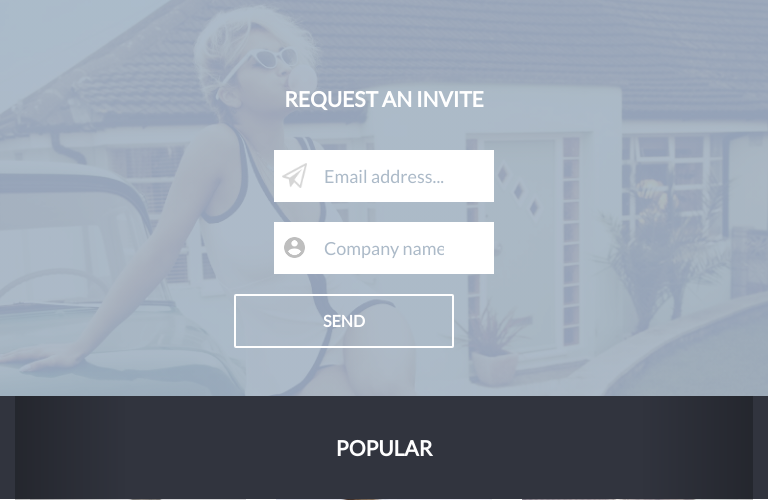
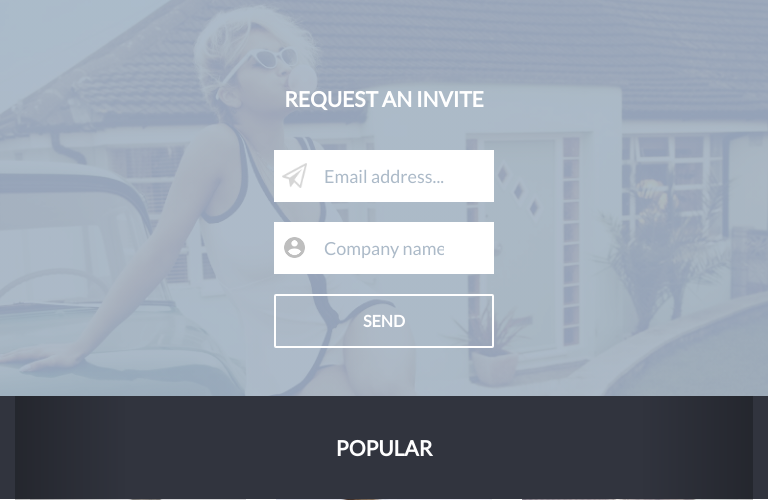
Before and after one commit to marta-marongiu/ootd, a PHP site: page /index-ootd.html in a window 768 px wide. Shown: the part 1468-1968 px from the top of the page. Run offline with PHP 8.4, Linux system fonts and the light colour scheme; some libraries are stand-ins or nearby versions.

Commit message:
correzione buttons

```diff
--- a/index-ootd.html
+++ b/index-ootd.html
@@ -99,7 +99,7 @@
                      <br>
                      <input type="text" name="company" placeholder="Company name/ Blog url..." id="account">
                      <br>
-                     <a href="#" class="btn btn-cta btn-lg">
+                     <a href="#" class="btn btn-cta btn-cta-send btn-lg">
                         <span class="send">send</span>
                      </a>
                     </form>
--- a/theme-ootd.css
+++ b/theme-ootd.css
@@ -57,6 +57,13 @@ h2 {
 	.btn-cta {
 		position: relative;
 		left: -40px;
+	}
+}
+
+@media screen and (min-width: 768px) and (max-width: 1023px) {
+	.btn-cta-send {
+		position: relative;
+		left: 0;
 	}
 }
 
@@ -287,6 +294,7 @@ footer .btn-newsletter {
 	}
 
 	.newsletter .bar-newsletter {
+		width: 144px;
 		margin-bottom: 30px;
 		margin-right: 3px;
 		padding-left: 10px;
```
